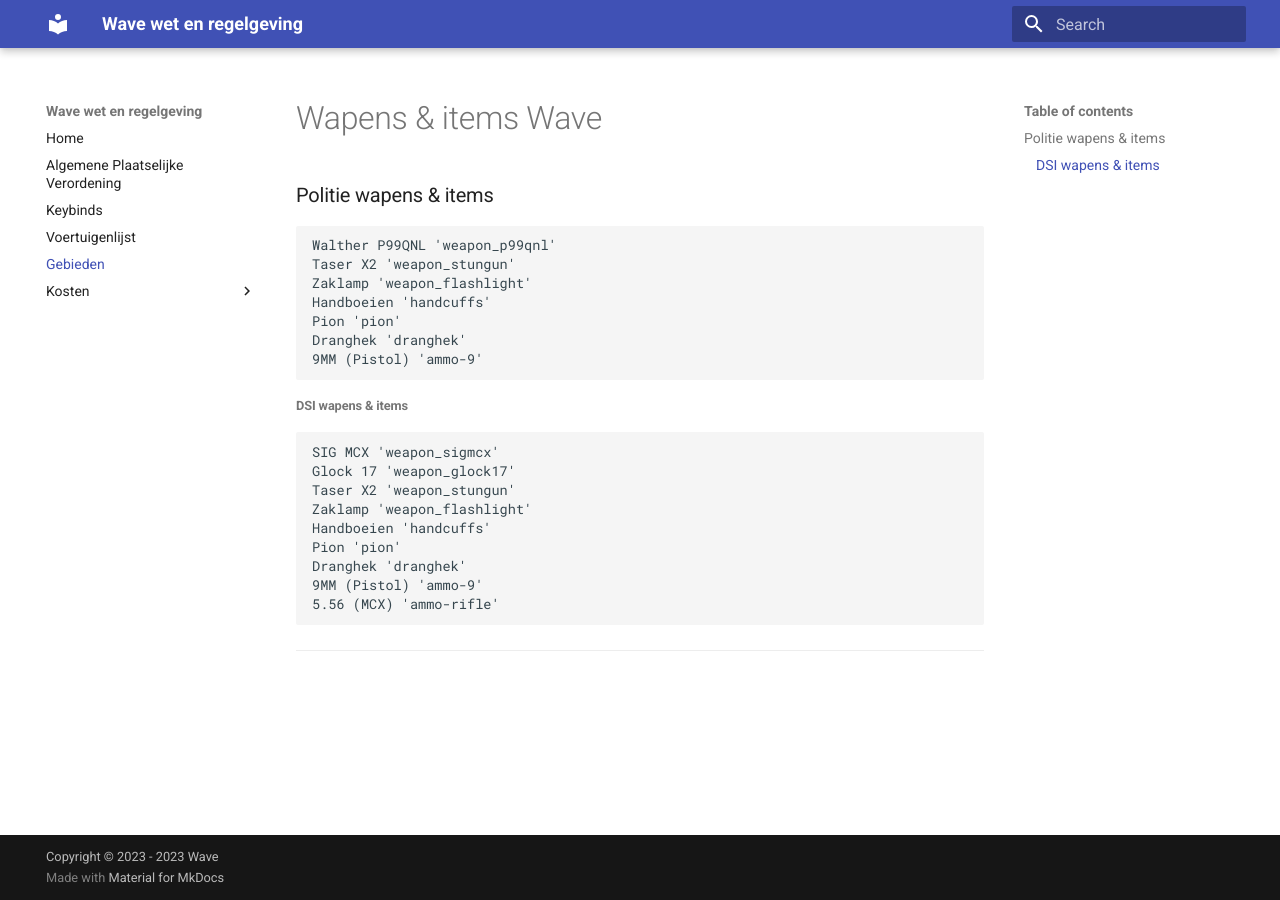
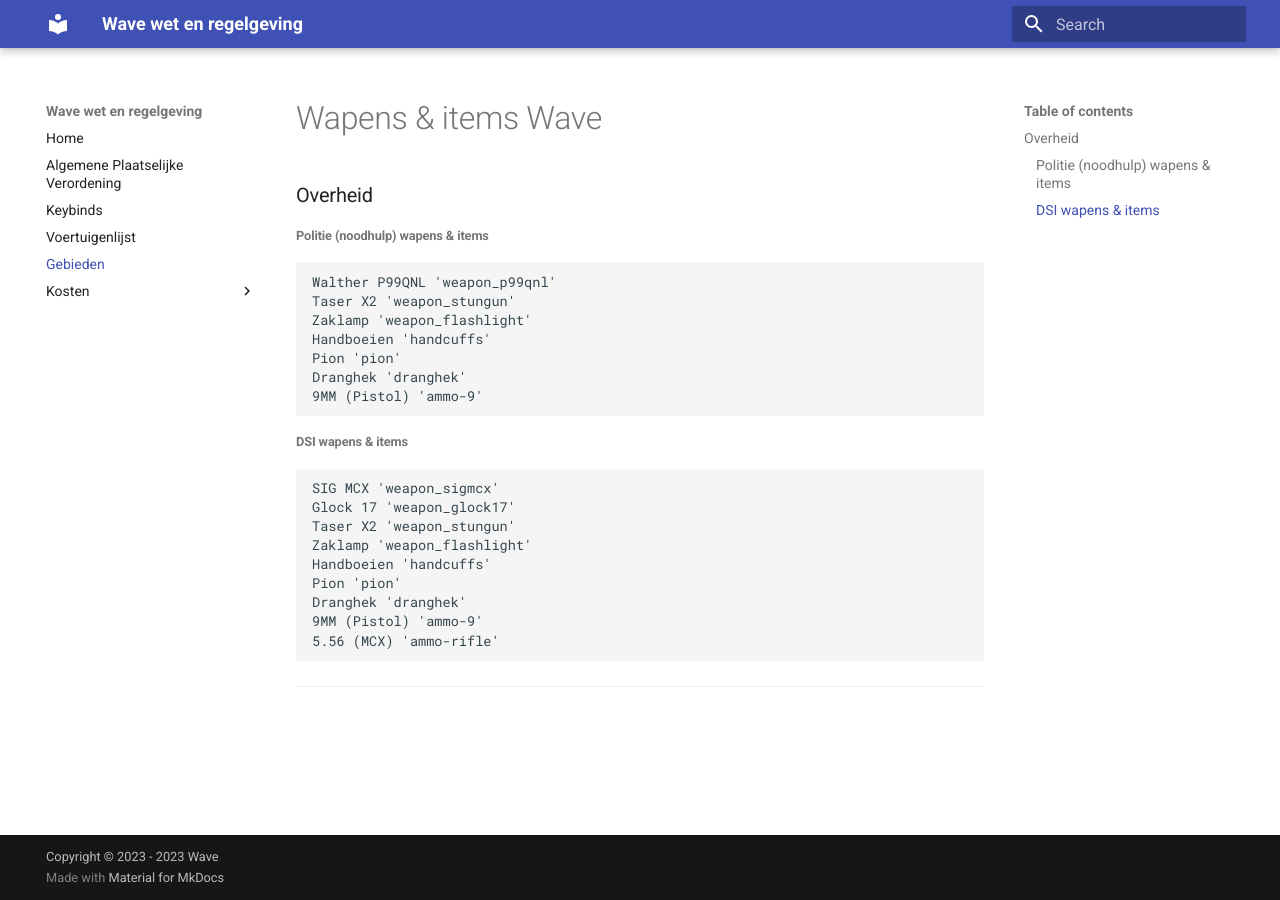
Before and after one commit to mickjoel/wetboek.sunstone, an MkDocs documentation site: the page built from docs/risico-gebieden.md, in a window 1280 px wide. Built offline with MkDocs 1.6.1 and Material for MkDocs 9.7.7, drawn with Linux system fonts in a browser that asks for light colours.

Commit message:
Update risico-gebieden.md

```diff
--- a/docs/risico-gebieden.md
+++ b/docs/risico-gebieden.md
@@ -1,6 +1,7 @@
 # Wapens & items Wave
 
-### Politie wapens & items
+### Overheid
+###### Politie (noodhulp) wapens & items
     Walther P99QNL 'weapon_p99qnl'
     Taser X2 'weapon_stungun'
     Zaklamp 'weapon_flashlight'
```
